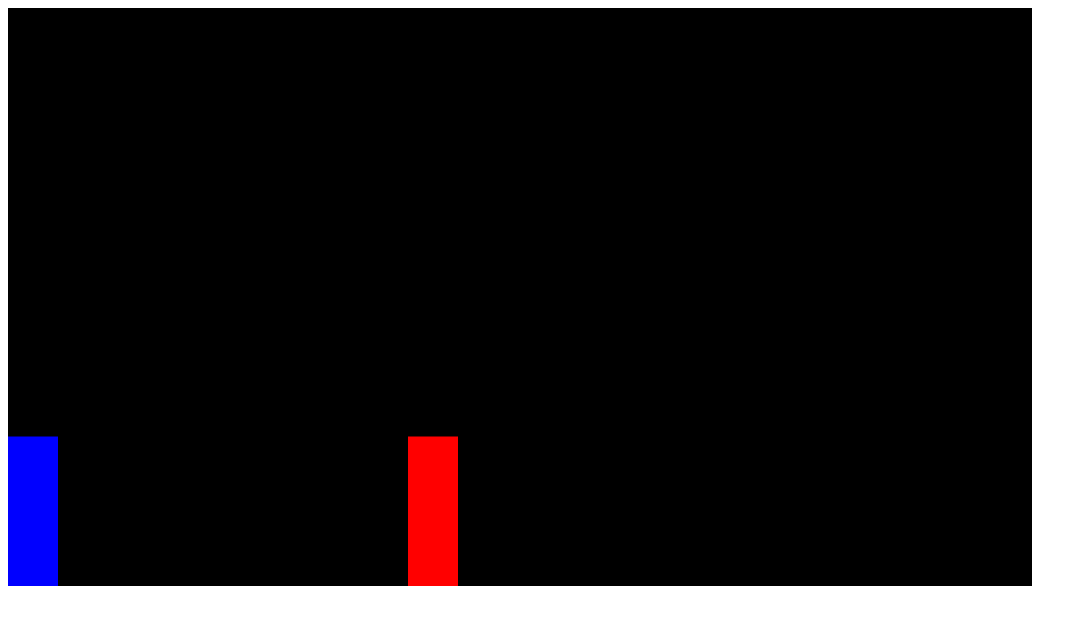
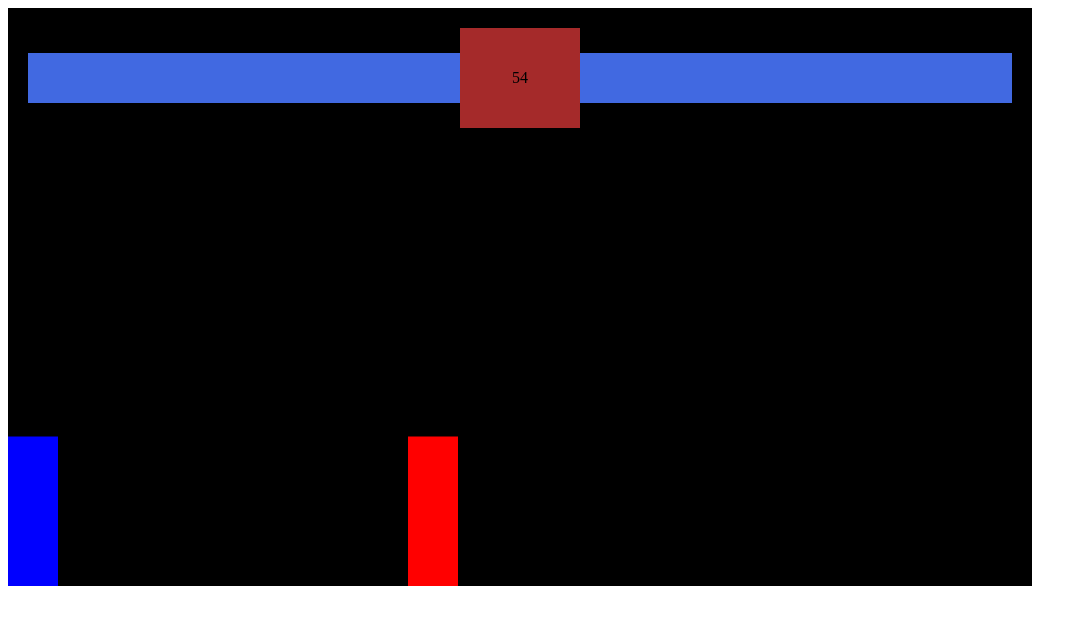
Before and after one commit to tugruldonmez/fighting-game, a plain HTML site: page index.html in a window 1280 px wide. Shown: the whole page, without its empty margins (0-1087 px from the left). Drawn offline with Linux system fonts and the light colour scheme.

Commit message:
setup+characters+eventlistener+attack+healthbar

```diff
--- a/index.html
+++ b/index.html
@@ -1,2 +1,59 @@
-<canvas></canvas>
+<head>
+<style>/*style kodunun başına koyulan "*" bütün bodynin stili olarak kabul edilir*/
+    *{
+        box-sizing: border-box;
+    }
+</style>
+
+</head>
+
+<body>
+    <!--Ana Div (container)-->
+    <div style="position: relative;
+    display: inline-block;"><!--position relative diğer divlerin (position: absolute olanları) ekran dışına çıkmamasını sağlar
+    display: inline-block altta %100 width verdiğimiz divlerin sadece main canvasın %100 ünün dolmasını sağlar-->
+        <!--Healthbarlar ve timer ın divi-->
+        <div style="position: absolute;
+         display: flex;
+         width: 100%;
+         align-items: center;
+         padding: 20px;"><!--Displey flex divleri aynı satıra sığdırır-->
+            <!--Player healthbar-->
+            <div style="position: relative; height: 50px; width: 100%; display: flex; justify-content: flex-end;">
+                <div style="background-color: gold; height: 50px; width: 100%;"></div>
+                <div id="playerHealth" style="position: absolute;
+                background-color: royalblue;
+                top: 0; bottom: 0; right: 0; width: 100%;">
+                </div><!--0 pixel dememizin sebebi parent div ile arasındaki boşluğun 0 olmasını istememiz-->
+            </div>
+            <!--Timer-->
+            <div id= timer style="background-color: brown;
+             width: 120;
+             height: 100;
+             flex-shrink: 0; display: flex;
+             align-items: center;
+             justify-content: center;"><!--flex shrink 0 main divdeki flexten etkilenmemesini sağlar-->
+             <!--align-items: center; dikey olarak justify-content: center; yatay olarak ortalar-->
+
+             60
+
+             </div>
+            <!--Enemy healthbar-->
+            <div style="position: relative; height: 50px; width: 100%;">
+                <div style="background-color: gold; height: 50px; width: 100%;"></div>
+                <div id="enemyHealth" style="position: absolute;
+                background-color: royalblue;
+                top: 0; bottom: 0; left: 0; right: 0;">
+                </div><!--0 pixel dememizin sebebi parent div ile arasındaki boşluğun 0 olmasını istememiz-->
+            </div>
+        </div>
+        <div id ="displayText"style="position: absolute; color: bisque;
+        display: none;
+        align-items: center; justify-content: center;
+        top: 0; bottom: 0; left: 0; right: 0;"><!--Display none dememizin sebebi savaş bittiğinde sonucu yazdırmasını istememiz-->
+            Tie
+        </div>
+        <canvas></canvas>
+    </div>
 <script src="index.js"></script>
+</body>
--- a/index.js
+++ b/index.js
@@ -25,6 +25,7 @@ class Sprite{//player ı oluşturan class
         }
         this.color=color
         this.isAttacking//atak tuşuna basıldığında
+        this.health=100
     }
 
     draw(){
@@ -122,6 +123,33 @@ function rectangularCollision({rectangle1, rectangle2}){
             rectangle1.attackBox.position.y<=rectangle2.position.y+rectangle2.height
     )
 }
+function determineWinner({player,enemy,timerId}){
+    clearTimeout(timerId)
+    document.querySelector('#displayText').style.display='flex'//bu satır sadece savaş bittiğinde display='flex' olmasını sağlar
+    if(player.health>enemy.health){
+        document.querySelector('#displayText').innerHTML='Player 1 Wins !!'
+
+    }
+    else if(player.health<enemy.health){
+        document.querySelector('#displayText').innerHTML='Player 2 Wins !!'
+    }
+    else{
+        document.querySelector('#displayText').innerHTML=='Draw !!'
+    }
+}
+let timer=60
+let timerId
+function decreaseTimer(){
+    if (timer>0){
+        timerId=setTimeout(decreaseTimer,1000)// setTimeout belirtilen fonksiyonu belirtilen süre(ms) içerisinde tekrar tekrar çalıştırır
+        timer--
+        document.querySelector('#timer').innerHTML=timer//innerHTML dememizin sebebi style veya div in fonksiyonlarıyla değil divin içindeki nesneyi işlememiz
+    }
+    else{
+        determineWinner({player,enemy})
+    }
+}
+decreaseTimer()
 
 function animate(){
     window.requestAnimationFrame(animate)
@@ -158,7 +186,8 @@ function animate(){
         player.isAttacking
         ){
             player.isAttacking=false//tek atakta düşmana bir kere hasar vurulması için
-            console.log('player attack')
+            enemy.health-=20
+            document.querySelector('#enemyHealth').style.width=enemy.health+'%'//document.querySelector html dosyasına erişmemizi sağlar
         }
     //enemy player'a vurduğunda çalışacak kod
     if(rectangularCollision({
@@ -169,7 +198,13 @@ function animate(){
         enemy.isAttacking
         ){
             enemy.isAttacking=false//tek atakta düşmana bir kere hasar vurulması için
-            console.log('enemy attack')
+            player.health-=20
+            document.querySelector('#playerHealth').style.width=player.health+'%'
+        }
+
+        //Canlar sıfırlanınca kazananı yazdır
+        if(enemy.health<=0||player.health<=0){
+            determineWinner({player,enemy,timerId})
         }
 }
 animate()
```
